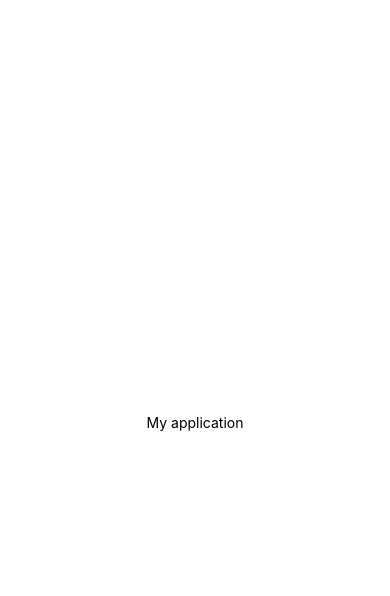
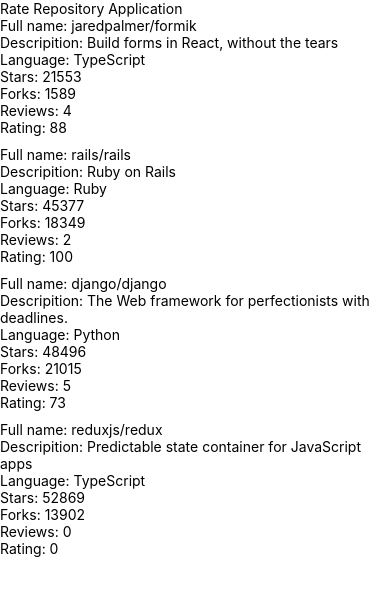
Before and after one commit to alaanni/rate-repository-app, a React Native app: screen / in a window 390 px wide. Shown: the top 596 px of the page. Built offline with nearby package versions, Linux system fonts and the light colour scheme.

Commit message:
exercise 10.3.

```diff
--- a/App.js
+++ b/App.js
@@ -1,21 +1,9 @@
-import { StatusBar } from 'expo-status-bar';
 import React from 'react';
-import { StyleSheet, Text, View } from 'react-native';
 
-export default function App() {
-  return (
-    <View style={styles.container}>
-      <Text>My application</Text>
-      <StatusBar style="auto" />
-    </View>
-  );
-}
+import Main from './src/components/Main';
 
-const styles = StyleSheet.create({
-  container: {
-    flex: 1,
-    backgroundColor: '#fff',
-    alignItems: 'center',
-    justifyContent: 'center',
-  },
-});
+const App = () => {
+  return <Main />;
+};
+
+export default App;
--- a/package.json
+++ b/package.json
@@ -13,7 +13,9 @@
   "dependencies": {
     "expo": "~42.0.1",
     "expo-status-bar": "~1.0.4",
+    "node": "^17.3.0",
     "react": "16.13.1",
+    "react-devtools-core": "4.14.0",
     "react-dom": "16.13.1",
     "react-native": "https://github.com/expo/react-native/archive/sdk-42.0.0.tar.gz",
     "react-native-web": "~0.13.12"
@@ -24,5 +26,8 @@
     "eslint": "^8.5.0",
     "eslint-plugin-react": "^7.28.0"
   },
+  "resolutions": {
+    "react-devtools-core": "4.14.0"
+  },
   "private": true
 }
--- /dev/null
+++ b/src/components/Main.jsx
@@ -0,0 +1,23 @@
+import React from 'react';
+import Constants from 'expo-constants';
+import { Text, StyleSheet, View } from 'react-native';
+import RepositoryList from './RepositoryList';
+
+const styles = StyleSheet.create({
+  container: {
+    marginTop: Constants.statusBarHeight,
+    flexGrow: 1,
+    flexShrink: 1,
+  },
+});
+
+const Main = () => {
+  return (
+    <View style={styles.container}>
+      <Text>Rate Repository Application</Text>
+      <RepositoryList />
+    </View>
+  );
+};
+
+export default Main;
--- /dev/null
+++ b/src/components/RepositoryItem.jsx
@@ -0,0 +1,18 @@
+import React from 'react';
+import { View, Text } from 'react-native';
+
+const RepositoryItem = ({ item }) => {
+    return (
+      <View>
+        <Text>Full name: {item.fullName}</Text>
+        <Text>Descripition: {item.description}</Text>
+        <Text>Language: {item.language}</Text>
+        <Text>Stars: {item.stargazersCount}</Text>
+        <Text>Forks: {item.forksCount}</Text>
+        <Text>Reviews: {item.reviewCount}</Text>
+        <Text>Rating: {item.ratingAverage}</Text>
+      </View>
+    );
+};
+
+export default RepositoryItem;
--- /dev/null
+++ b/src/components/RepositoryList.jsx
@@ -0,0 +1,74 @@
+import React from 'react';
+import { FlatList, View, StyleSheet } from 'react-native';
+import RepositoryItem from './RepositoryItem';
+
+const styles = StyleSheet.create({
+  separator: {
+    height: 10,
+  },
+});
+
+const repositories = [
+  {
+    id: 'jaredpalmer.formik',
+    fullName: 'jaredpalmer/formik',
+    description: 'Build forms in React, without the tears',
+    language: 'TypeScript',
+    forksCount: 1589,
+    stargazersCount: 21553,
+    ratingAverage: 88,
+    reviewCount: 4,
+    ownerAvatarUrl: 'https://avatars2.githubusercontent.com/u/4060187?v=4',
+  },
+  {
+    id: 'rails.rails',
+    fullName: 'rails/rails',
+    description: 'Ruby on Rails',
+    language: 'Ruby',
+    forksCount: 18349,
+    stargazersCount: 45377,
+    ratingAverage: 100,
+    reviewCount: 2,
+    ownerAvatarUrl: 'https://avatars1.githubusercontent.com/u/4223?v=4',
+  },
+  {
+    id: 'django.django',
+    fullName: 'django/django',
+    description: 'The Web framework for perfectionists with deadlines.',
+    language: 'Python',
+    forksCount: 21015,
+    stargazersCount: 48496,
+    ratingAverage: 73,
+    reviewCount: 5,
+    ownerAvatarUrl: 'https://avatars2.githubusercontent.com/u/27804?v=4',
+  },
+  {
+    id: 'reduxjs.redux',
+    fullName: 'reduxjs/redux',
+    description: 'Predictable state container for JavaScript apps',
+    language: 'TypeScript',
+    forksCount: 13902,
+    stargazersCount: 52869,
+    ratingAverage: 0,
+    reviewCount: 0,
+    ownerAvatarUrl: 'https://avatars3.githubusercontent.com/u/13142323?v=4',
+  },
+];
+
+const ItemSeparator = () => <View style={styles.separator} />;
+
+const renderItem = ({ item }) => (
+    <RepositoryItem item={item} />
+);
+
+const RepositoryList = () => {
+  return (
+    <FlatList
+      data={repositories}
+      ItemSeparatorComponent={ItemSeparator}
+      renderItem={renderItem}
+    />
+  );
+};
+
+export default RepositoryList;
```
Also changed, not shown: 2 other files (tests, documents, lock files or other folders).
